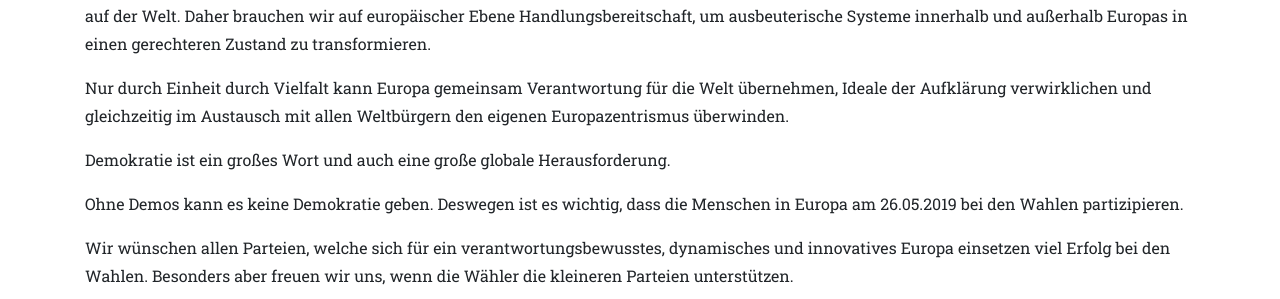
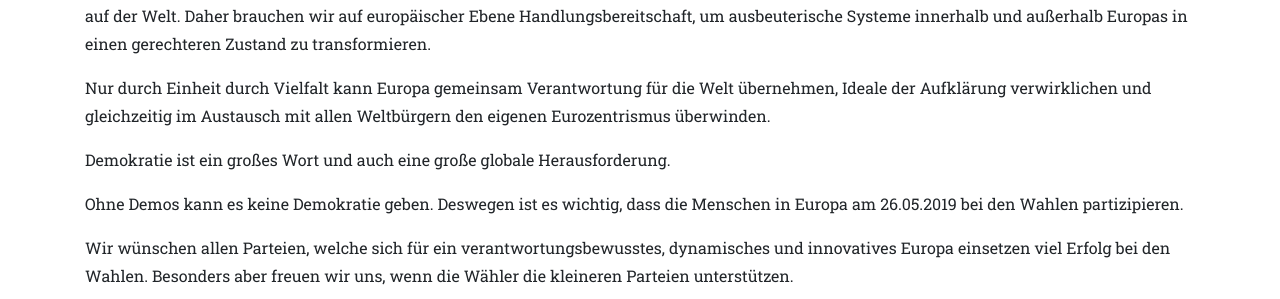
Before and after one commit to holisten/holisten.github.io, a Jekyll site: the page built from europa/europa.md, in a window 1280 px wide and 948 px high. Shown: the part 464-763 px from the top of the window. Built offline with Jekyll 4.4.1, drawn with Linux system fonts in a browser that asks for light colours; some web fonts are replaced; comment, search, counter and statistics services are not loaded; some of the changed lines change nothing that is shown.

Commit message:
Update from Forestry.io Mark Kuller updated europa/europa.md

```diff
--- a/europa/europa.md
+++ b/europa/europa.md
@@ -2,9 +2,10 @@
 title: Europa
 description: die Holisten aktiv in Europa
 tags:
-- keyword1
-- keyword2
-- keyword3
+- holisten
+- europa
+- wahlen
+- recklinghausen
 layout: posts
 permalink: "/europa/"
 
@@ -19,7 +20,7 @@ Die Frage nach Europa bedeutet auch die Frage nach unserer Identität. Nur durch
 
 Aufgrund von Geschichte und aktuellen globalen Verflechtungen trägt Europa eine besondere Verantwortung für das bestehende Ungleichgewicht auf der Welt. Daher brauchen wir auf europäischer Ebene Handlungsbereitschaft, um ausbeuterische Systeme innerhalb und außerhalb Europas in einen gerechteren Zustand zu transformieren.
 
-Nur durch Einheit durch Vielfalt kann Europa gemeinsam Verantwortung für die Welt übernehmen, Ideale der Aufklärung verwirklichen und gleichzeitig im Austausch mit allen Weltbürgern den eigenen Europazentrismus überwinden.
+Nur durch Einheit durch Vielfalt kann Europa gemeinsam Verantwortung für die Welt übernehmen, Ideale der Aufklärung verwirklichen und gleichzeitig im Austausch mit allen Weltbürgern den eigenen Eurozentrismus überwinden.
 
 Demokratie ist ein großes Wort und auch eine große globale Herausforderung.
 
```
